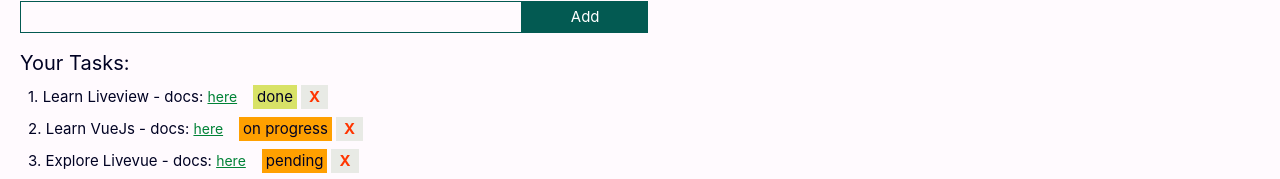
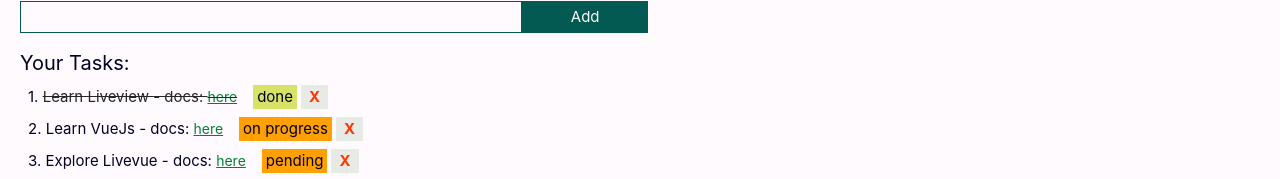
Before and after one commit to binarycrux/vue-vite, a Vue app: page / in a window 1280 px wide. Shown: the part 127-306 px from the top of the page. Built offline with nearby package versions, Linux system fonts and the light colour scheme.

Commit message:
strike-through completed task

```diff
--- a/src/App.vue
+++ b/src/App.vue
@@ -1,4 +1,3 @@
-<!-- Using Composition API Style -->
 <script setup>
 import { ref, onMounted, computed } from "vue";
 
@@ -17,24 +16,28 @@
     status: "done",
     docs: "https://www.liveview.com",
     classStatus: "done",
+    strikeThrough: true,
   },
   {
     title: "Learn VueJs",
     status: "on progress",
     docs: "https://www.vuejs.com",
     classStatus: "pending",
+    strikeThrough: false,
   },
   {
     title: "Explore Livevue",
     status: "pending",
     docs: "https://www.livevue.com",
     classStatus: "pending",
+    strikeThrough: false,
   },
   // Add more persistent tasks, format:
   // {
   //   title: "",
   //   status: "",
   //   classStatus: "",
+  //   strikeThrough: false,
   // },
 ]);
 
@@ -47,6 +50,7 @@
 //       title: todo.title,
 //       status: todo.completed ? "done" : "pending",
 //       classStatus: todo.completed ? "done" : "pending",
+//       strikeThrough: todo.completed,
 //     }));
 //   } catch (error) {
 //     console.log("Error fetching tasks!");
@@ -58,9 +62,11 @@
   if (task.status === "done") {
     task.status = "pending";
     task.classStatus = "pending";
+    task.strikeThrough = false;
   } else {
     task.status = "done";
     task.classStatus = "done";
+    task.strikeThrough = true;
   }
 };
 
@@ -71,6 +77,7 @@
       title: newTask.value,
       status: "pending",
       classStatus: "pending",
+      strikeThrough: false,
     });
     inputError.value = false;
     newTask.value = "";
@@ -152,23 +159,28 @@
     <h2 class="mt-10 text-xl">Your Tasks:</h2>
     <ul>
       <li v-for="(task, index) in tasks" :key="task.title" class="pl-2">
-        {{ index + 1 }}. {{ task.title }}
-        <span v-if="task.docs"
-          >- docs:
-          <a :href="task.docs" class="underline text-[14px] text-green-700"
-            >here</a
+        {{ index + 1 }}.
+        <span :class="{ 'line-through text-neutral-800': task.strikeThrough }"
+          >{{ task.title }}
+          <span v-if="task.docs"
+            >- docs:
+            <a :href="task.docs" class="underline text-[14px] text-green-700"
+              >here</a
+            ></span
           ></span
         >
         <button
           @click="toggleStatus(task)"
           :class="task.classStatus"
           class="toggle-status px-1"
+          title="Click to toggle status"
         >
           {{ task.status }}
         </button>
         <span
           @click="deleteTask(index)"
           class="btn-delete text-[#ff3500] inline-block px-2 cursor-default font-extrabold bg-[#e8eae5]"
+          title="Delete this task"
           >X</span
         >
       </li>
```
